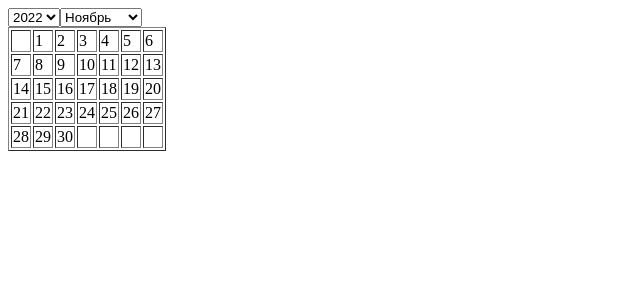
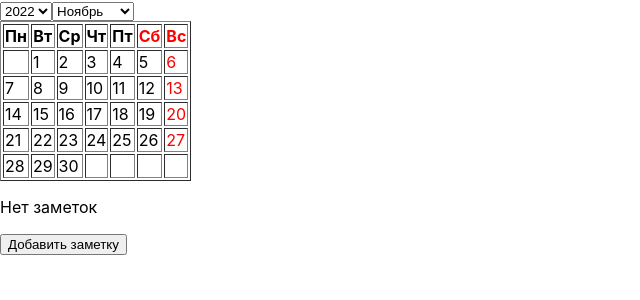
Before and after one commit to Rustam9724/Organizer, a React (Create React App) app: page / in a window 1280 px wide. Shown: the top 300 px of the page, without its empty margins (0-640 px from the left). Built offline with nearby package versions, Linux system fonts and the light colour scheme.

Commit message:
init: notes section

```diff
--- a/package.json
+++ b/package.json
@@ -6,6 +6,7 @@
     "@testing-library/jest-dom": "^5.16.5",
     "@testing-library/react": "^13.4.0",
     "@testing-library/user-event": "^13.5.0",
+    "nanoid": "^4.0.0",
     "react": "^18.2.0",
     "react-dom": "^18.2.0",
     "react-scripts": "5.0.1",
--- a/src/App.js
+++ b/src/App.js
@@ -1,15 +1,44 @@
 import { useState } from 'react';
+import { nanoid } from 'nanoid';
 
 import DatePicker from './components/DatePicker';
 import Calendar from './components/Calendar';
+import ToDoList from './components/ToDoList';
 
 function App() {
   const [date, setDate] = useState(new Date());
+  const [notesList, setNotesList] = useState([
+      {
+          notesDate: '2022-11-18',
+          tasks: [
+              {id: nanoid(), value: 'Поесть', isEdit: false, isDeleted: false},
+              {id: nanoid(), value: 'Поспать', isEdit: false, isDeleted: false},
+              {id: nanoid(), value: 'Посрать', isEdit: false, isDeleted: false},
+          ]
+      },
+      {
+        notesDate: '2023-6-24',
+        tasks: [
+            {id: nanoid(), value: 'Поесть', isEdit: false, isDeleted: false},
+            {id: nanoid(), value: 'Поспать', isEdit: false, isDeleted: false},
+            {id: nanoid(), value: 'Посрать', isEdit: false, isDeleted: false},
+        ]
+    },
+    {
+        notesDate: '2024-2-13',
+        tasks: [
+            {id: nanoid(), value: 'Поесть', isEdit: false, isDeleted: false},
+            {id: nanoid(), value: 'Поспать', isEdit: false, isDeleted: false},
+            {id: nanoid(), value: 'Посрать', isEdit: false, isDeleted: false},
+        ]
+    }
+  ]);
 
   return (
       <div>
           <DatePicker date={date} setDate={setDate}/>
           <Calendar date={date} setDate={setDate}/>
+          <ToDoList date={date} notesList={notesList} setNotesList={setNotesList}/>
       </div>
   )
 }
--- /dev/null
+++ b/src/components/AddTaskButton.jsx
@@ -0,0 +1,26 @@
+import { nanoid } from 'nanoid';
+
+function AddTaskButton({date, notesList, setNotesList}) {
+    const clickHandler = () => {
+        if (notesList.find(notes => notes.notesDate === `${date.getFullYear()}-${date.getMonth() + 1}-${date.getDate()}`)) {
+            const oldTasks = notesList.find(note => note.notesDate === `${date.getFullYear()}-${date.getMonth() + 1}-${date.getDate()}`).tasks;
+            const newTasks = [...oldTasks, {id: nanoid(), value: '', isEdit: true, isDeleted: false}];
+            setNotesList(notesList.map(note => {
+                if (note.notesDate === `${date.getFullYear()}-${date.getMonth() + 1}-${date.getDate()}`) {
+                    return {...note, tasks: newTasks}
+                } else {
+                    return note;
+                }
+            }))
+        } else {
+            const newNotes = {notesDate: `${date.getFullYear()}-${date.getMonth() + 1}-${date.getDate()}`, tasks: [
+                {id: nanoid(), value: '', isEdit: true, isDeleted: false}
+            ]}
+            setNotesList([...notesList, newNotes])
+        }
+    }
+
+    return <button onClick={clickHandler}>Добавить заметку</button>
+}
+
+export default AddTaskButton;
--- a/src/components/Calendar.jsx
+++ b/src/components/Calendar.jsx
@@ -1,11 +1,13 @@
-function Calendar({date, currentDate, setCurrentDate}) {
+import '../index.css';
+
+function Calendar({date, setDate}) {
     let firstDayOfMonth = new Date(date.getFullYear(), date.getMonth());
     let next = new Date(date.getFullYear(), date.getMonth() + 1);
     let daysInMonth = (next - firstDayOfMonth)/(1000 * 3600 * 24);
     let index = (firstDayOfMonth.getDay() + 6) % 7;
 
     function clickHandler(event) {
-        setCurrentDate(`${date.getFullYear()}-${date.getMonth() + 1}-${event.target.textContent}`)
+        setDate(new Date(`${date.getFullYear()}-${date.getMonth() + 1}-${event.target.textContent}`))
     }
 
     let ROWS;
@@ -39,7 +41,7 @@ function Calendar({date, currentDate, setCurrentDate}) {
     for (let i = 0; i < ROWS; i++) {
         tr = [];
         for (let j = 0; j < 7; j++) {
-            tr.push(<td key={j.toString()} onClick={event => clickHandler(event)}>{k > 0 && k <= daysInMonth ? k : ''}</td>)
+            tr.push(<td key={j.toString()} onClick={event => clickHandler(event)} className={j === 6 || j === 7 ? 'day-off' : null}>{k > 0 && k <= daysInMonth ? k : ''}</td>)
             k++;
         }
         table.push(<tr key={i.toString()}>{tr}</tr>)
@@ -47,8 +49,19 @@ function Calendar({date, currentDate, setCurrentDate}) {
 
     return (
         <table border='1'>
+            <thead>
+                <tr>
+                    <th>Пн</th>
+                    <th>Вт</th>
+                    <th>Ср</th>
+                    <th>Чт</th>
+                    <th>Пт</th>
+                    <th className="day-off">Сб</th>
+                    <th className="day-off">Вс</th>
+                </tr>
+            </thead>
             <tbody>
-            {table}
+                {table}
             </tbody>
         </table>
     )
--- /dev/null
+++ b/src/components/DeleteBtn.jsx
@@ -0,0 +1,25 @@
+function DeleteBtn({task, date, notesList, setNotesList}) {
+    const clickHandler = () => {
+        const oldTasks = notesList.find(note => {
+            return note.notesDate === `${date.getFullYear()}-${date.getMonth() + 1}-${date.getDate()}`
+        }).tasks;
+        const newTasks = oldTasks.map(oldTask => {
+            if (oldTask.id === task.id) {
+                return {id: task.id, value: task.value, isEdit: false, isDeleted: true};
+            } else {
+                return oldTask;
+            }
+        })
+        setNotesList(notesList.map(note => {
+            if (note.notesDate === `${date.getFullYear()}-${date.getMonth() + 1}-${date.getDate()}`) {
+                return {...note, tasks: newTasks}
+            } else {
+                return note;
+            }
+        }))
+    }
+
+    return <button onClick={clickHandler}>Удалить</button>
+}
+
+export default DeleteBtn;
--- /dev/null
+++ b/src/components/EditBtn.jsx
@@ -0,0 +1,25 @@
+function EditBtn({date, task, notesList, setNotesList}) {
+    const clickHandler = () => {
+        const oldTasks = notesList.find(note => note.notesDate === `${date.getFullYear()}-${date.getMonth() + 1}-${date.getDate()}`).tasks;
+        const newTasks = oldTasks.map(oldTask => {
+            if (oldTask.id === task.id) {
+                return {id: task.id, value: task.value, isEdit: !task.isEdit, isDeleted: false};
+            } else {
+                return oldTask;
+            }
+        })
+        setNotesList(notesList.map(note => {
+            if (note.notesDate === `${date.getFullYear()}-${date.getMonth() + 1}-${date.getDate()}`) {
+                return {...note, tasks: newTasks}
+            } else {
+                return note;
+            }
+        }))
+    }
+
+    return <button onClick={clickHandler}>{task.isEdit ? 'Сохранить' : 'Редактировать'}</button>
+}
+
+
+
+export default EditBtn;
--- /dev/null
+++ b/src/components/Main.jsx
@@ -0,0 +1,23 @@
+import Task from '../components/Task';
+import EditBtn from './EditBtn';
+import DeleteBtn from './DeleteBtn';
+
+function Main(props) {
+    const {date, notesList, setNotesList, tasks} = props;
+
+    const result = tasks.map(task => {
+        return <div key={task.id}>
+            <Task date={date} task={task} notesList={notesList} setNotesList={setNotesList}/>
+            {
+                !task.isDeleted && <EditBtn date={date} task={task} notesList={notesList} setNotesList={setNotesList}/>
+            }
+            {
+                !task.isDeleted && <DeleteBtn task={task} date={date} notesList={notesList} setNotesList={setNotesList}/>
+            }
+        </div>
+    })
+
+    return result;
+}
+
+export default Main;
--- /dev/null
+++ b/src/components/Task.jsx
@@ -0,0 +1,44 @@
+import { useState } from 'react';
+
+function Task({date, task, notesList, setNotesList}) {
+    const [value, setValue] = useState(task.value);
+
+    const blurHandler = () => {
+        const oldTasks = notesList.find(note => {
+            return note.notesDate === `${date.getFullYear()}-${date.getMonth() + 1}-${date.getDate()}`
+        }).tasks;
+        const newTasks = oldTasks.map(oldTask => {
+            if (oldTask.id === task.id) {
+                return {id: task.id, value: value, isEdit: false, isDeleted: false};
+            } else {
+                return oldTask;
+            }
+        })
+        setNotesList(notesList.map(note => {
+            if (note.notesDate === `${date.getFullYear()}-${date.getMonth() + 1}-${date.getDate()}`) {
+                return {...note, tasks: newTasks}
+            } else {
+                return note;
+            }
+        }))
+    }
+
+    const keyDownHandler = (event) => {
+        if (event.key === 'Enter') {
+            blurHandler();
+        }
+    }
+
+    let result = task.isEdit
+                 ? <input
+                        type="text"
+                        value={value}
+                        onChange={(event) => setValue(event.target.value)}
+                        onBlur={blurHandler} onKeyDown={keyDownHandler}
+                    />
+                 : <span className={task.isDeleted ? 'deleted' : null}>{value}</span>
+
+    return result;
+}
+
+export default Task;
--- /dev/null
+++ b/src/components/ToDoList.jsx
@@ -0,0 +1,34 @@
+import { useState, useEffect } from 'react';
+
+import Main from './Main';
+import AddTaskButton from './AddTaskButton';
+
+function ToDoList(props) {
+    const {date, notesList, setNotesList} = props;
+    const [notes, setNotes] = useState(null);
+
+    useEffect(() => {
+        setNotes(notesList.find(note => {
+            return note.notesDate === `${date.getFullYear()}-${date.getMonth() + 1}-${date.getDate()}`
+        }));
+        // eslint-disable-next-line
+    }, [date, notesList])
+
+    return (
+        <div>
+            {
+                !notes
+                    ? <div>
+                        <p>Нет заметок</p>
+                        <AddTaskButton date={date} notesList={notesList} setNotesList={setNotesList}/>
+                    </div>
+                    : <div>
+                         <AddTaskButton date={date} notesList={notesList} setNotesList={setNotesList}/>
+                         <Main date={date} notesList={notesList} setNotesList={setNotesList} tasks={notes.tasks}/>
+                     </div>
+            }
+        </div>
+    )
+}
+
+export default ToDoList;
--- a/src/index.css
+++ b/src/index.css
@@ -11,3 +11,11 @@ code {
   font-family: source-code-pro, Menlo, Monaco, Consolas, 'Courier New',
     monospace;
 }
+
+.deleted {
+  text-decoration: line-through;
+}
+
+.day-off {
+  color: red
+}
--- a/src/index.js
+++ b/src/index.js
@@ -1,6 +1,7 @@
 import React from 'react';
 import ReactDOM from 'react-dom/client';
 import App from './App';
+import '../src/index.css'
 
 const root = ReactDOM.createRoot(document.getElementById('root'));
 root.render(
```
Also changed, not shown: 1 other file (tests, documents, lock files or other folders).
